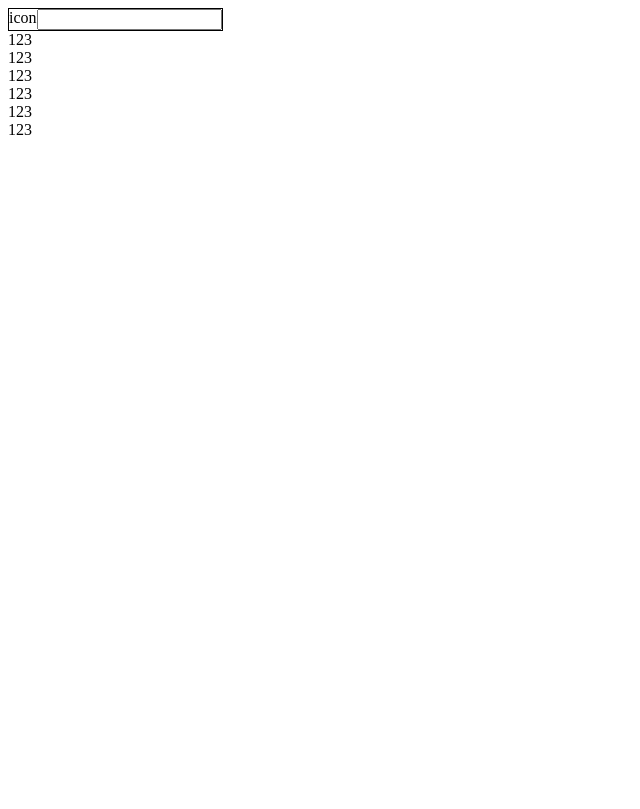
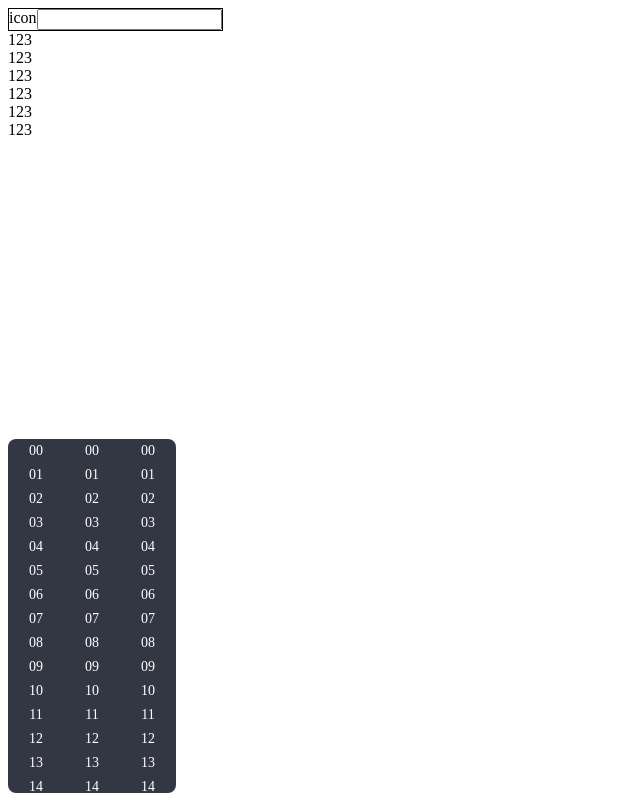
Before and after one commit to walkonairy/asow-ui, a React (Vite) app: page / in a window 1280 px wide. Shown: the whole page, without its empty margins (0-640 px from the left). Built offline with nearby package versions, Linux system fonts and the light colour scheme.

Commit message:
随便搞了下Time，不想写了

```diff
--- a/package.json
+++ b/package.json
@@ -68,7 +68,7 @@
     "typescript": "^4.5.4"
   },
   "devDependencies": {
-    "@asow/ui": "^0.3.10",
+    "@asow/ui": "^0.3.11",
     "@babel/core": "^7.20.2",
     "@babel/preset-env": "^7.16.11",
     "@babel/preset-react": "^7.16.7",
--- a/src/main.tsx
+++ b/src/main.tsx
@@ -6,6 +6,7 @@ import ExButton from "@/packages/button/__expample__/ExButton";
 import ExInput from "@/packages/input/__expample__/ExInput";
 import EXIcon from "@/packages/icon/__expample__/EXIcon";
 import EXDatePicker from "@/packages/date-picker/__expample__/EXDatePicker";
+import EXTimePicker from "@/packages/date-picker/__expample__/EXTimePicker";
 
 ReactDOM.render(
   <div style={{ gap: 32, display: "flex", flexDirection: "column" }}>
@@ -14,6 +15,7 @@ ReactDOM.render(
       {/*<ExButton />*/}
       {/*<EXIcon />*/}
       <EXDatePicker />
+      <EXTimePicker />
     </div>
   </div>,
   document.getElementById("root")
--- /dev/null
+++ b/src/packages/date-picker/TimePicker.style.ts
@@ -0,0 +1,38 @@
+import styled from "@emotion/styled";
+
+export const ScrollUL = styled.div<{ ok?: boolean }>`
+  height: 100%;
+  overflow-y: scroll;
+  &::-webkit-scrollbar {
+    width: 0;
+  }
+  &::-webkit-scrollbar-track {
+    width: 0;
+  }
+`;
+
+export const UL = styled.ul`
+  width: 56px;
+  list-style: none;
+  padding: 0px;
+  margin: 0px;
+  text-align: center;
+
+  &:after {
+    display: block;
+    height: 326px;
+    content: "";
+  }
+`;
+
+export const LI = styled.li`
+  padding: 4px 0;
+  cursor: pointer;
+
+  &: hover {
+    transition: all 0.2s ease 0s;
+    background: #f5f7fa;
+    color: #000000;
+    border-radius: 4px;
+  }
+`;
--- /dev/null
+++ b/src/packages/date-picker/TimePicker.tsx
@@ -0,0 +1,78 @@
+import React, { forwardRef, useRef } from "react";
+import { ScrollUL, UL, LI } from "@/packages/date-picker/TimePicker.style";
+
+export interface TimeProps {}
+
+const TimePicker = forwardRef((props: TimeProps, ref: React.RefObject<any>) => {
+  const sixty: string[] = [];
+  for (let i = 0; i <= 59; i++) {
+    sixty.push(String(i < 10 ? `0${i}` : i));
+  }
+
+  const hRef = useRef(null);
+  const mRef = useRef(null);
+  const sRef = useRef(null);
+
+  return (
+    <>
+      <div
+        style={{
+          background: "#333643",
+          height: 354,
+          width: 168,
+          borderRadius: 8,
+          display: "flex",
+          flexDirection: "column",
+          justifyContent: "space-between",
+          color: "#fff",
+          fontSize: 14,
+        }}
+      >
+        <div style={{ display: "flex", height: "100%" }}>
+          <ScrollUL ref={hRef}>
+            <UL>
+              {Array.from({ length: 24 }).map((v, i) => (
+                <LI
+                  onClick={() => {
+                    hRef.current.scrollTo({ top: i * 28, behavior: "smooth" });
+                  }}
+                >
+                  {i < 10 ? `0${i}` : i}
+                </LI>
+              ))}
+            </UL>
+          </ScrollUL>
+          <ScrollUL ref={mRef}>
+            <UL>
+              {sixty.map((v, i) => (
+                <LI
+                  onClick={() => {
+                    mRef.current.scrollTo({ top: i * 28, behavior: "smooth" });
+                  }}
+                >
+                  {v}
+                </LI>
+              ))}
+            </UL>
+          </ScrollUL>
+          <ScrollUL ref={sRef}>
+            <UL>
+              {sixty.map((v, i) => (
+                <LI
+                  onClick={() => {
+                    sRef.current.scrollTo({ top: i * 28, behavior: "smooth" });
+                  }}
+                >
+                  {v}
+                </LI>
+              ))}
+            </UL>
+          </ScrollUL>
+        </div>
+        <div>2</div>
+      </div>
+    </>
+  );
+});
+
+export default TimePicker;
--- /dev/null
+++ b/src/packages/date-picker/__expample__/EXTimePicker.tsx
@@ -0,0 +1,12 @@
+import React from "react";
+import TimePicker from "@/packages/date-picker/TimePicker";
+
+const EXTimePicker = () => {
+  return (
+    <div style={{ marginTop: 300 }}>
+      <TimePicker />
+    </div>
+  );
+};
+
+export default EXTimePicker;
```
Also changed, not shown: 1 other file (tests, documents, lock files or other folders).
